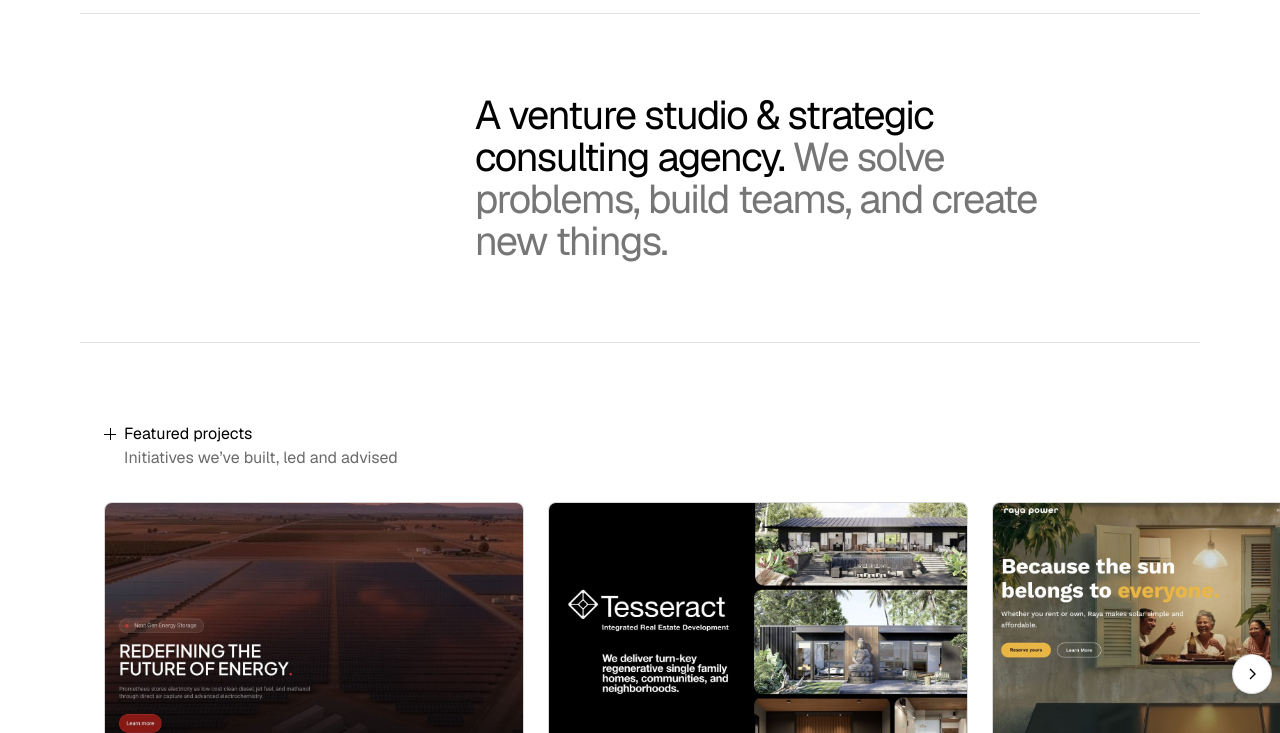
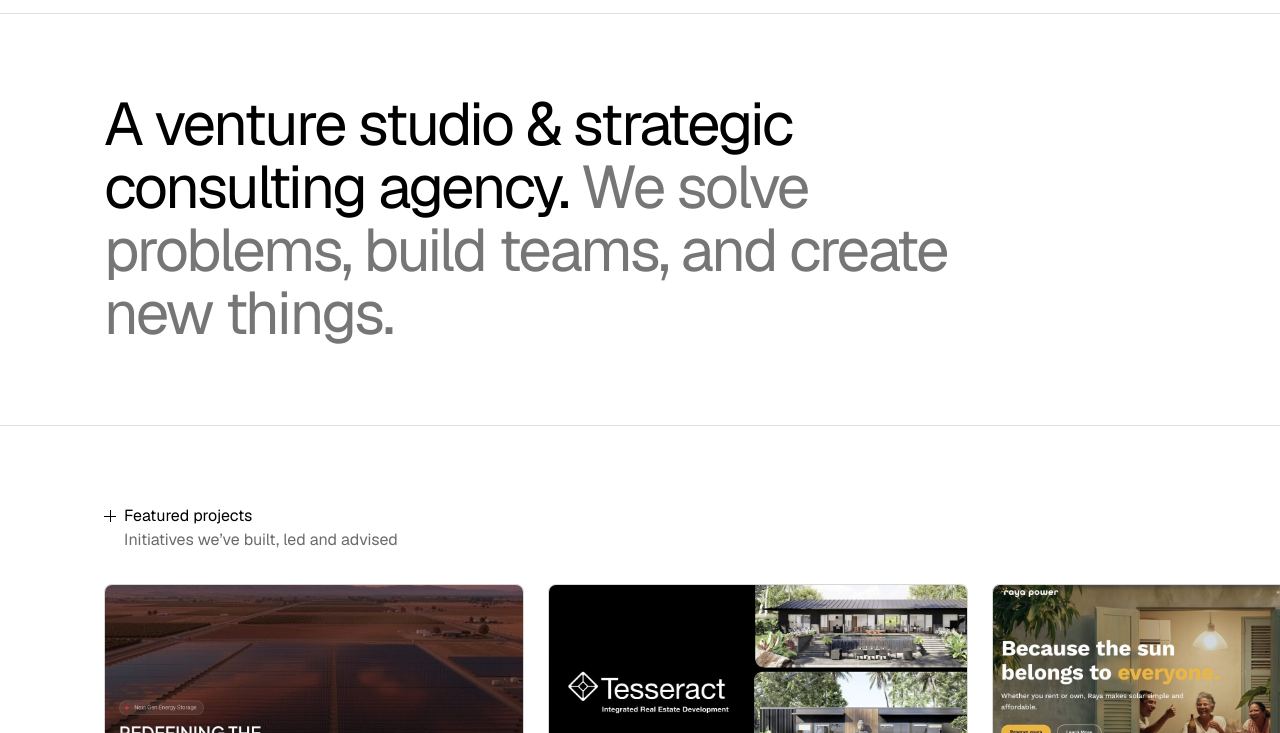
Before and after one commit to edwardwest/appliedalchemy, a website: page index.html in a window 1280 px wide. Shown: the part 63-796 px from the top of the page. Drawn offline with Linux system fonts and the light colour scheme.

Commit message:
Full-width section rules; larger left-aligned home headline
- Section rules now span the whole browser window on every page;
  content stays in the centred column.
- Home headline is aligned with the logo and 50% larger.

Co-Authored-By: Claude Fable 5.2 <noreply@anthropic.com>
Claude-Session: https://claude.ai/code/session_01Q2EY5FAetLHBR5DARkYWgv

```diff
--- a/assets/css/site.css
+++ b/assets/css/site.css
@@ -33,6 +33,7 @@ body {
   font-size: 16px;
   line-height: 1.4;
   -webkit-font-smoothing: antialiased;
+  overflow-x: clip; /* the full-width rules are 100vw wide, which includes the scrollbar */
 }
 img { max-width: 100%; height: auto; }
 a { color: var(--ink); text-decoration: none; }
@@ -71,7 +72,10 @@ ul, ol { padding: 0; list-style: none; }
 .menu__panel a[aria-current="page"], .menu__panel a.arrow { color: var(--ink); }
 
 /* Sections: thin top rule, label on the left, content on the right */
-.section { max-width: var(--wrap); margin: 0 auto; border-top: 1px solid var(--rule); }
+/* The thin rule above each section runs the full width of the window; the content stays in the column. */
+.section, .projects__head, .site-footer__legal { position: relative; }
+.section::before, .projects__head::before, .site-footer__legal::before { content: ""; position: absolute; top: 0; left: calc(50% - 50vw); width: 100vw; border-top: 1px solid var(--rule); pointer-events: none; }
+.section { max-width: var(--wrap); margin: 0 auto; }
 .section__inner { display: flex; flex-wrap: wrap; gap: 32px 0; padding: 80px var(--gutter); }
 .section__label { flex: 1 1 300px; min-width: 0; }
 .section__body { flex: 2 1 560px; min-width: 0; }
@@ -87,6 +91,9 @@ ul, ol { padding: 0; list-style: none; }
 .statement span { color: var(--muted-large); }
 .statement span.block { display: block; }
 .hero .statement { max-width: 600px; }
+/* Home page headline: larger, and aligned with the logo instead of the right-hand column. */
+.statement--lead { font-size: clamp(40px, 5.1vw, 60px); }
+.hero .statement--lead { max-width: 900px; }
 
 /* Numbered rows (Our Approach, Capabilities) and key/value rows */
 .rows > li { display: flex; gap: 10px; padding: 20px 0; border-bottom: 1px solid var(--rule); }
@@ -108,7 +115,7 @@ ul, ol { padding: 0; list-style: none; }
 
 /* Featured projects slider */
 .projects { padding-bottom: 64px; }
-.projects__head { max-width: var(--wrap); margin: 0 auto; border-top: 1px solid var(--rule); padding: 80px var(--gutter) 0; box-sizing: border-box; }
+.projects__head { max-width: var(--wrap); margin: 0 auto; padding: 80px var(--gutter) 0; box-sizing: border-box; }
 .slider { position: relative; --edge: max(var(--gutter), calc((100% - var(--wrap)) / 2 + var(--gutter))); --card: min(420px, 80vw); }
 .slider__track { display: flex; gap: 24px; align-items: flex-start; overflow-x: auto; scroll-snap-type: x mandatory; margin-top: 32px; padding: 0 var(--edge) 16px; scroll-padding-left: var(--edge); scrollbar-width: thin; scrollbar-color: #c4c4c4 transparent; }
 .card { flex: 0 0 var(--card); scroll-snap-align: start; }
@@ -150,7 +157,7 @@ ul, ol { padding: 0; list-style: none; }
 .site-footer__cols > * { display: flex; flex-direction: column; gap: 6px; }
 .site-footer__cols a { color: var(--muted); }
 .site-footer__cols a:hover { color: var(--ink); }
-.site-footer__legal { max-width: var(--wrap); margin: 0 auto; border-top: 1px solid var(--rule); padding: 16px var(--gutter); box-sizing: border-box; font-size: 15px; color: var(--muted); }
+.site-footer__legal { max-width: var(--wrap); margin: 0 auto; padding: 16px var(--gutter); box-sizing: border-box; font-size: 15px; color: var(--muted); }
 
 @media (max-width: 767px) {
   .site-nav { display: none; }
--- a/index.html
+++ b/index.html
@@ -18,7 +18,7 @@
   <link rel="icon" href="/favicon.ico">
   <link rel="preload" href="/assets/fonts/geist-latin-wght-normal.woff2" as="font" type="font/woff2" crossorigin>
   <link rel="stylesheet" href="/assets/css/modern-normalize.css?v=ff8475d3">
-  <link rel="stylesheet" href="/assets/css/site.css?v=9a8f80f5">
+  <link rel="stylesheet" href="/assets/css/site.css?v=4b79aa8d">
   <script src="/assets/js/site.js?v=53ebdf3f" defer></script>
 </head>
 <body data-page="home">
@@ -52,9 +52,8 @@
 <main id="main">
   <section class="section hero">
     <div class="section__inner">
-      <div class="section__label"></div>
       <div class="section__body">
-        <h1 class="statement">A venture studio &amp; strategic consulting agency. <span>We solve problems, build teams, and create new things.</span></h1>
+        <h1 class="statement statement--lead">A venture studio &amp; strategic consulting agency. <span>We solve problems, build teams, and create new things.</span></h1>
       </div>
     </div>
   </section>
```
Also changed, not shown: 404.html (+1 -1 lines), capabilities/index.html (+1 -1 lines), meet-the-alchemists/index.html (+1 -1 lines), our-approach/index.html (+1 -1 lines), pillars/index.html (+1 -1 lines), README.md.
